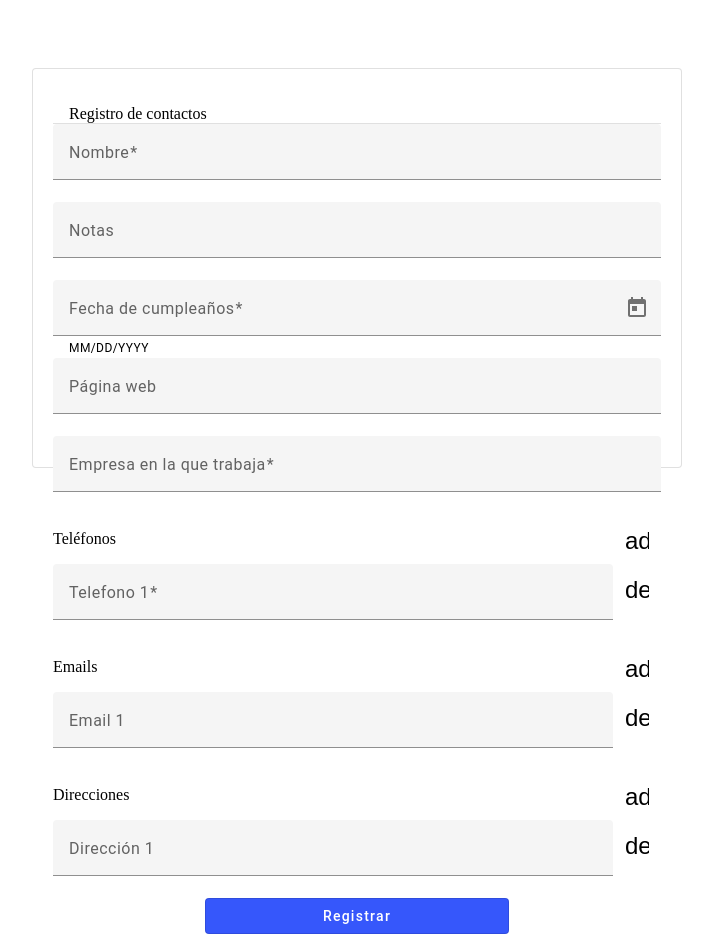
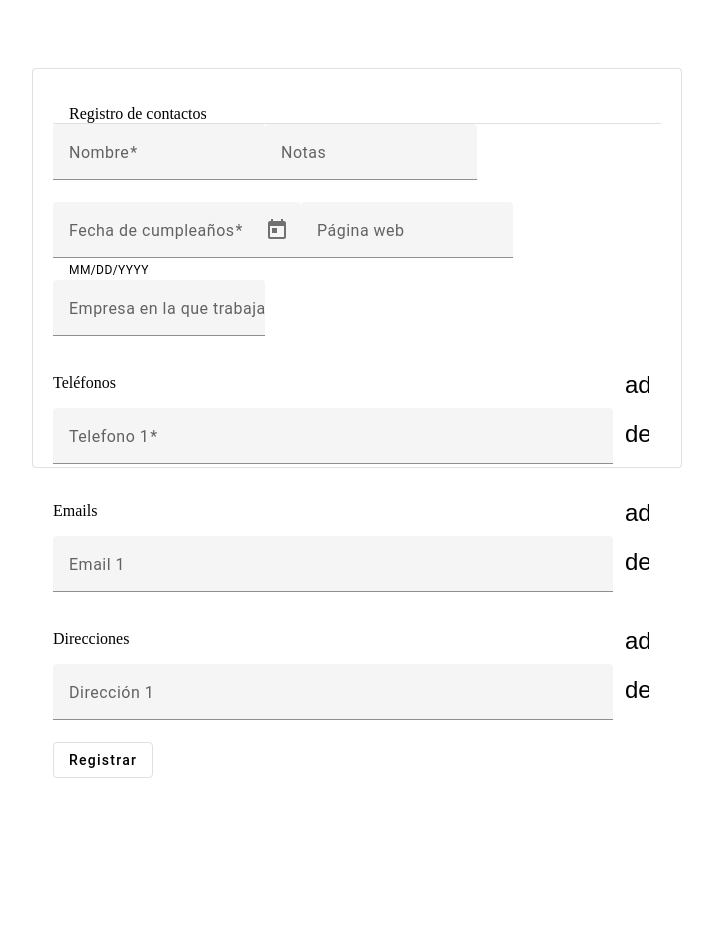
Before and after one commit to BryanGarcia25/LibretaDireccionesPrueba, an Angular app in the folder frontend/: page /registro in a window 1280 px wide. Shown: the part 140-1080 px from the top of the page, without its empty margins (283-996 px from the left). After the commit the page ends 924 px from the top, so only its background shows below. Built offline with nearby package versions, Linux system fonts and the light colour scheme.

Commit message:
feat: Dividir formulario en dos columnas

```diff
--- a/frontend/src/app/components/contact-form/contact-form.component.html
+++ b/frontend/src/app/components/contact-form/contact-form.component.html
@@ -3,6 +3,7 @@
         <mat-card-content>Registro de contactos</mat-card-content>
         <mat-divider></mat-divider>
         <form [formGroup]="contactForm" (ngSubmit)="onSubmitContactForm()" class="contact-form">
+            <div class="details">
                 <mat-form-field>
                     <mat-label>Nombre</mat-label>
                     <input matInput formControlName="name">
@@ -33,8 +34,8 @@
                     <mat-label>Empresa en la que trabaja</mat-label>
                     <input matInput formControlName="company">
                 </mat-form-field>
-
-            <div>
+            </div>
+            <div class="references">
                 <div class="section">
                     <p>Teléfonos</p>
                     <button mat-icon-button (click)="addPhoneNumber()">
@@ -54,9 +55,7 @@
                         </div>
                     }
                 </div>
-            </div>
 
-            <div>
                 <div class="section">
                     <p>Emails</p>
                     <button mat-icon-button (click)="addEmail()">
@@ -76,9 +75,7 @@
                         </div>
                     }
                 </div>
-            </div>
 
-            <div>
                 <div class="section">
                     <p>Direcciones</p>
                     <button mat-icon-button (click)="addAddress()">
@@ -98,9 +95,9 @@
                         </div>
                     }
                 </div>
+                <button mat-stroked-button type="submit">Registrar</button>
             </div>
 
-            <button mat-stroked-button type="submit">Registrar</button>
         </form>
     </mat-card>
 </div>
```
Lines whose indentation alone changed are shown as unchanged.
